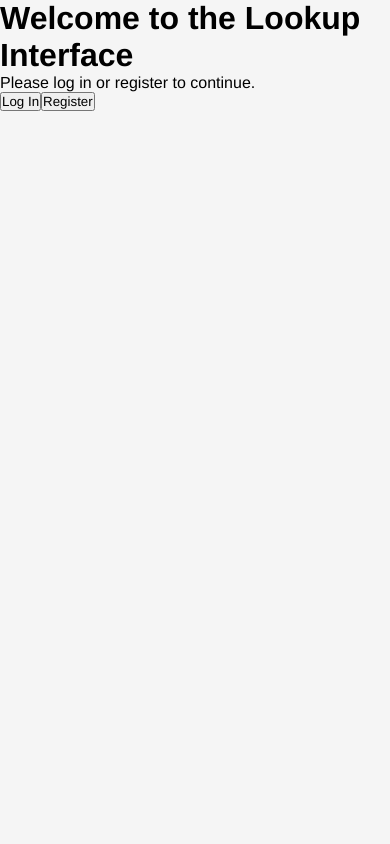
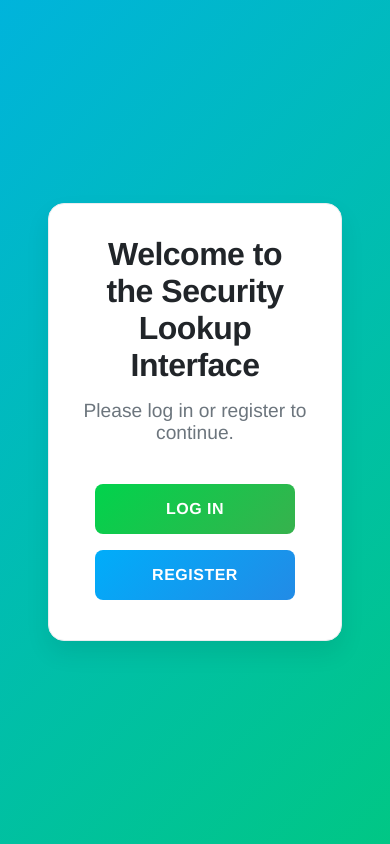
Before and after one commit to Slinky-Team/SLInky-repo, a React (Create React App) app in the folder react-frontend/client/: page / in a window 390 px wide. Built offline with nearby package versions, Linux system fonts and the light colour scheme; no server answers.

Commit message:
Updated home screen to skip to dashboard after login, also updated home screen's css

```diff
--- a/react-frontend/client/src/components/Dashboard/Dashboard.js
+++ b/react-frontend/client/src/components/Dashboard/Dashboard.js
@@ -109,7 +109,7 @@ const Dashboard = () => {
     let processedInput = inputText.trim();
     var fang_value = e.target.value;
 
-    if (fang_value == 'fanged' || fang_value == 'defanged') {
+    if (fang_value === 'fanged' || fang_value === 'defanged') {
       try {
         const fangResponse = await fetch(`/fanging?mode=${fang_value}`, {
           method: 'POST',
@@ -166,7 +166,7 @@ const Dashboard = () => {
           </div>
           <div className="search-box">
             <textarea
-              className={fangedDefanged == 'fanged' ? 'glowing-border' : 'non-glowing-border'}
+              className={fangedDefanged === 'fanged' ? 'glowing-border' : 'non-glowing-border'}
               placeholder="Enter IP or Hostname..."
               value={inputText}
               onChange={(e) => setInputText(e.target.value)}
--- /dev/null
+++ b/react-frontend/client/src/components/home.css
@@ -0,0 +1,95 @@
+.home-container {
+    display: flex;
+    justify-content: center;
+    align-items: center;
+    min-height: 100vh;
+    padding: 2rem;
+    background: linear-gradient(135deg, #00ADFA, #01D34C);
+    background-size: 200% 200%; /* Makes the gradient larger than the container */
+    animation: gradient-animation 6s ease infinite; /* Applies the animation */
+    font-family: 'Roboto Medium', system-ui, sans-serif;
+  }
+
+  /* Keyframes for the gradient animation */
+  @keyframes gradient-animation {
+    0% {
+      background-position: 0% 50%; /* Start position */
+    }
+    50% {
+      background-position: 100% 50%; /* Middle position */
+    }
+    100% {
+      background-position: 0% 50%; /* End position */
+    }
+  }
+
+  .home-card {
+    background: #ffffff;
+    width: 100%;
+    max-width: 600px;
+    padding: 3rem;
+    border-radius: 16px;
+    box-shadow: 0 12px 24px rgba(0, 0, 0, 0.08);
+    border: 1px solid #e9ecef;
+    text-align: center;
+  }
+
+  .home-header h1 {
+    color: #212529;
+    margin-bottom: 1rem;
+    font-size: 2.5rem;
+    font-weight: 700;
+    letter-spacing: -0.5px;
+  }
+
+  .home-header p {
+    color: #6c757d;
+    font-size: 1.2rem;
+    margin-bottom: 2rem;
+  }
+
+  .home-buttons .btn {
+    width: 100%;
+    max-width: 200px;
+    padding: 1rem;
+    margin: 0.5rem;
+    border-radius: 8px;
+    font-weight: 600;
+    font-size: 1rem;
+    text-transform: uppercase;
+    letter-spacing: 0.5px;
+    transition: transform 0.2s ease, box-shadow 0.2s ease;
+  }
+
+  .home-buttons .btn-success {
+    background: linear-gradient(135deg, #01D34C 0%, #37b24d 100%);
+    color: white;
+    border: none;
+  }
+
+  .home-buttons .btn-success:hover {
+    transform: translateY(-1px);
+    box-shadow: 0 6px 12px rgba(55, 178, 77, 0.25);
+  }
+
+  .home-buttons .btn-primary {
+    background: linear-gradient(135deg, #00ADFA 0%, #228be6 100%);
+    color: white;
+    border: none;
+  }
+
+  .home-buttons .btn-primary:hover {
+    transform: translateY(-1px);
+    box-shadow: 0 6px 12px rgba(34, 139, 230, 0.25);
+  }
+
+  @media (max-width: 480px) {
+    .home-card {
+      padding: 2rem;
+      margin: 1rem;
+    }
+
+    .home-header h1 {
+      font-size: 2rem;
+    }
+  }
--- a/react-frontend/client/src/components/home.js
+++ b/react-frontend/client/src/components/home.js
@@ -1,52 +1,40 @@
-import React from "react";
+import React, { useEffect } from "react";
 import { useNavigate } from "react-router-dom";
+import "./home.css";
 
 const Home = ({ currentUser, setCurrentUser }) => {
   const navigate = useNavigate();
 
-  // Logout function
-  const handleLogout = async () => {
-    try {
-      const response = await fetch("/api/logout", { method: "POST", credentials: "include" });
-
-      if (response.ok) {
-        setCurrentUser(null); // Clear user state
-        navigate("/"); // Redirect to home after logout
-      } else {
-        console.error("Logout failed");
+  useEffect(() => {
+    if (currentUser) {
+      navigate("/dashboard");
     }
-    } catch (error) {
-      console.error("Logout failed", error);
-    }
-  };
+  }, [currentUser, navigate]);
 
   return (
-    <div className="container text-center mt-5">
+    <div className="home-container">
+      <div className="home-card">
         {currentUser ? (
           <>
-          <h1>Welcome, {currentUser.username}!</h1>
-          <p>
-            You are logged in.
-            <button onClick={() => navigate("/dashboard")} className="btn btn-primary mx-2">
-              Go to Dashboard
-            </button>
-            <button onClick={handleLogout} className="btn btn-danger">
-              Logout
-            </button>
-          </p>
+
           </>
         ) : (
           <>
-          <h1>Welcome to the Lookup Interface</h1>
+            <div className="home-header">
+              <h1>Welcome to the Security Lookup Interface</h1>
               <p>Please log in or register to continue.</p>
-          <button onClick={() => navigate("/login")} className="btn btn-success mx-2">
+            </div>
+            <div className="home-buttons">
+              <button onClick={() => navigate("/login")} className="btn btn-success">
                 Log In
               </button>
               <button onClick={() => navigate("/register")} className="btn btn-primary">
                 Register
               </button>
+            </div>
           </>
         )}
+      </div>
     </div>
   );
 };
```
Lines whose indentation alone changed are shown as unchanged.
